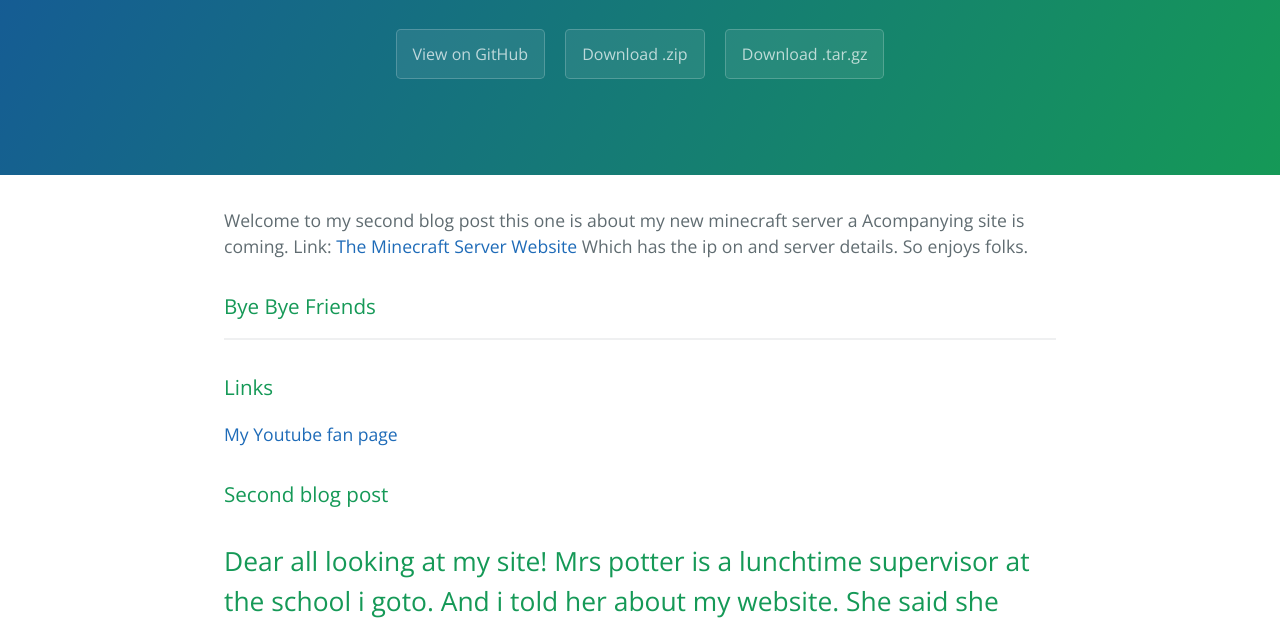
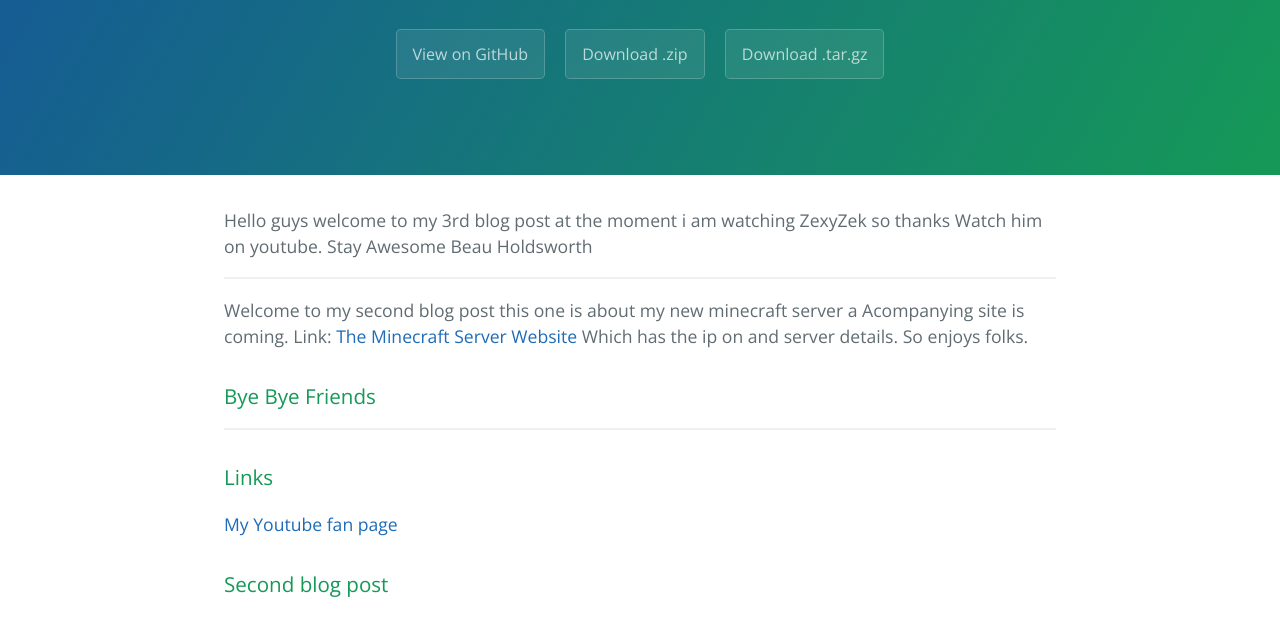
Before and after one commit to BeauHoldsworthSites/beaubeau.github.io, a plain HTML site: page index.html in a window 1280 px wide. Shown: the part 208-828 px from the top of the page. Drawn offline with nearby package versions, Linux system fonts and the light colour scheme.

```diff
--- a/index.html
+++ b/index.html
@@ -19,7 +19,13 @@
     </section>
 
     <section class="main-content">
-      <p>Welcome to my second blog post this one is about my new minecraft server a Acompanying site is coming.
+      <p>Hello guys welcome to my 3rd blog post at the moment i am watching ZexyZek so thanks Watch him on youtube.
+Stay Awesome
+Beau Holdsworth</p>
+
+<hr>
+
+<p>Welcome to my second blog post this one is about my new minecraft server a Acompanying site is coming.
 Link:
 <a href="http://beauholdsworthsites.github.io/Minecraftserverwebsite/">The Minecraft Server Website </a>
 Which has the ip on and server details.
```
Also changed, not shown: params.json (+1 -1 lines).
